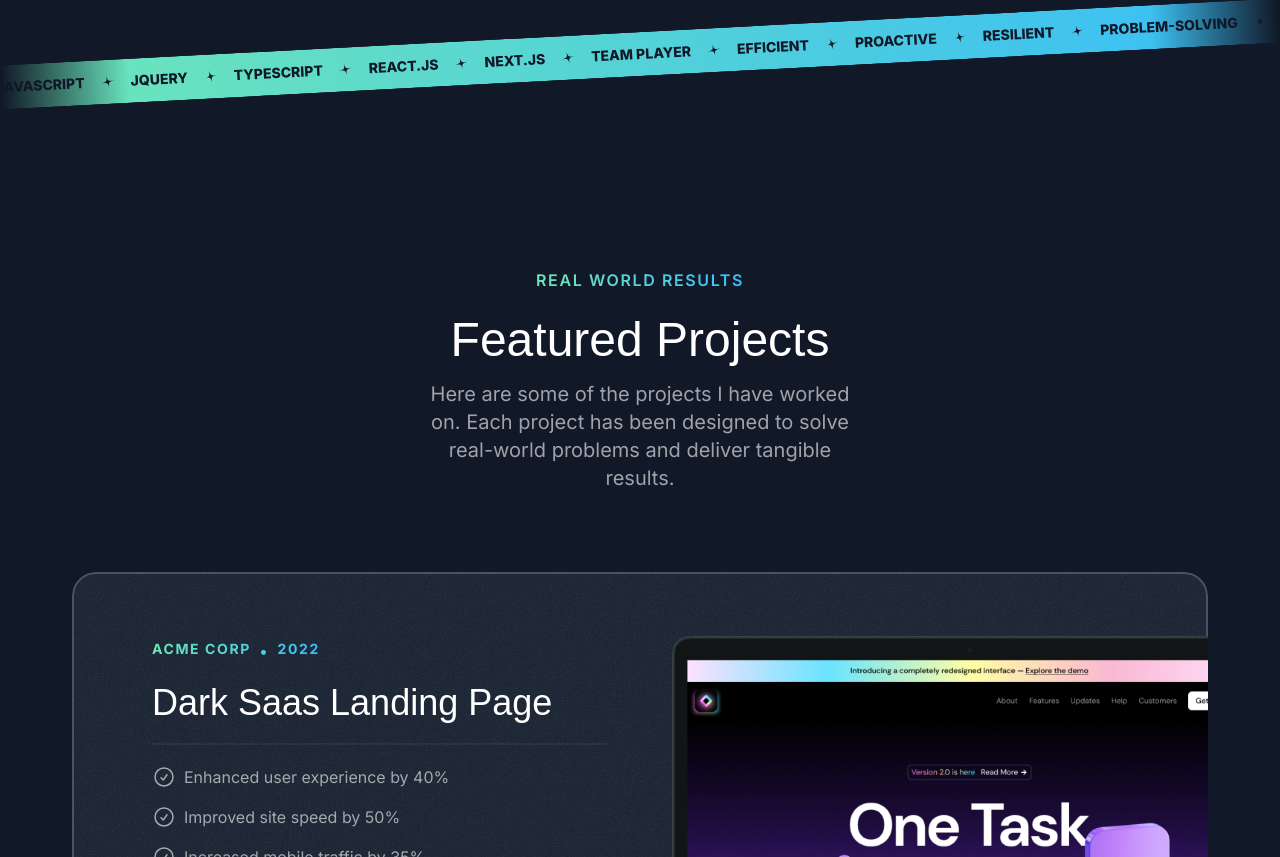
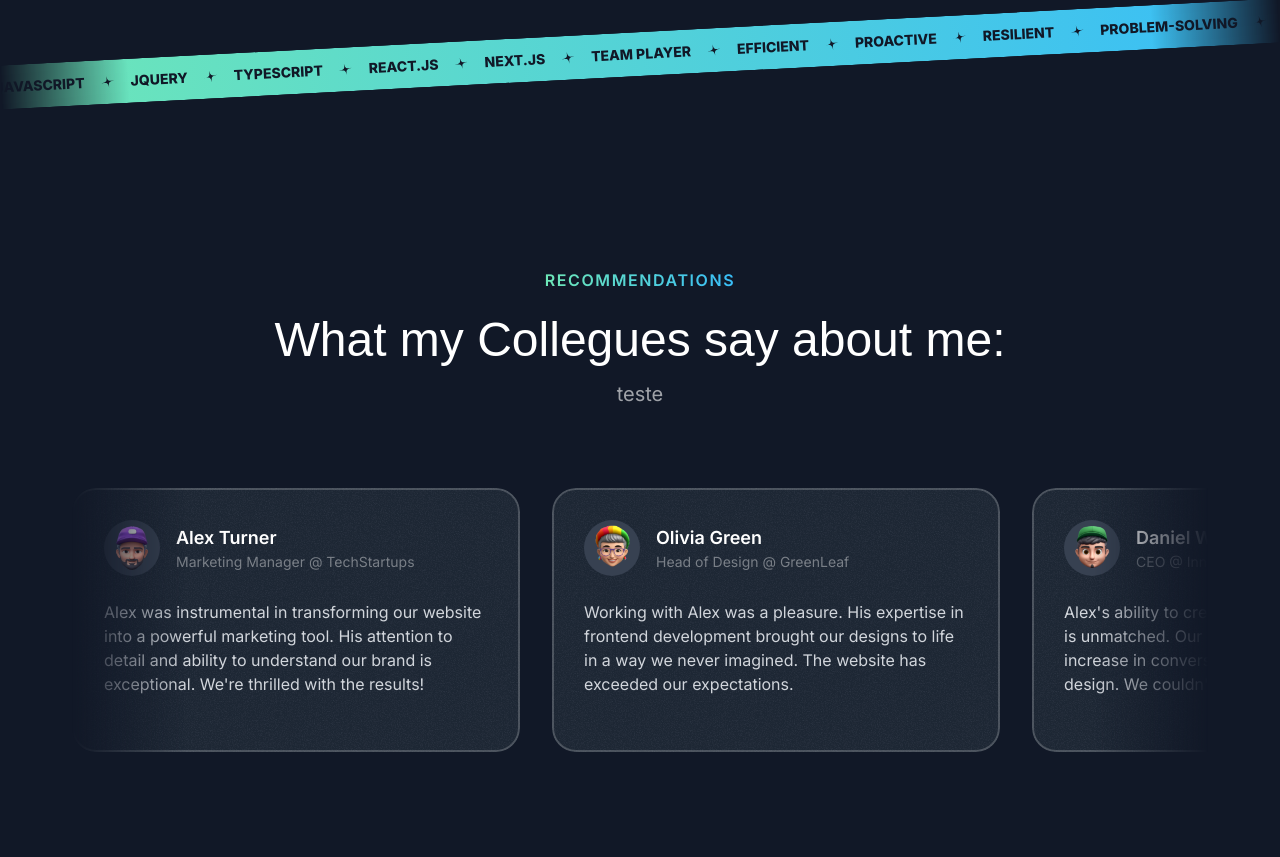
Before and after one commit to juanevangelista1/juan-evangelista-frontend-portifolio, a Next.js app: page / in a window 1280 px wide. Shown: the part 2885-3742 px from the top of the page. Built offline with nearby package versions, Linux system fonts and the light colour scheme; a web font is replaced by a local one.

Commit message:
Add testimonial and about sections

```diff
--- a/src/app/globals.css
+++ b/src/app/globals.css
@@ -29,7 +29,10 @@
         @apply font-serif text-3xl md:text-5xl  text-center mt-6;
     }
     .card-projects-style {
-        @apply bg-gray-800 rounded-3xl relative z-0 overflow-hidden  after:-z-10 after:content-[""] after:absolute after:inset-0 after:outline-2 after:outline after:-outline-offset-2 after:rounded-3xl after:outline-white/20 px-8 pt-8 md:pt-12 md:px-10 lg:pt-16 lg:px-20 after:pointer-events-none;
+        @apply bg-gray-800 rounded-3xl relative z-0 overflow-hidden  after:-z-10 after:content-[""] after:absolute after:inset-0 after:outline-2 after:outline after:-outline-offset-2 after:rounded-3xl after:outline-white/20 after:pointer-events-none p-6;
+    }
+    .mask-image {
+       @apply [mask-image:linear-gradient(to_right,transparent,black_10%,black_90%,transparent)]
     }
 }
 
--- a/src/app/page.tsx
+++ b/src/app/page.tsx
@@ -3,15 +3,17 @@ import { Header } from '@/sections/Header';
 import { HeroSection } from '@/sections/Hero';
 import { ProjectsSection } from '@/sections/Projects';
 import { TapeSection } from '@/sections/Tape';
+import { TestimonialsSection } from '@/sections/Testimonials';
 
 export default function Home() {
 	return (
 		<div>
 			<Header />
 			<HeroSection />
+			<ProjectsSection />
+			<TapeSection />
+			<TestimonialsSection />
 			<AboutSection />
-			<TapeSection />
-			<ProjectsSection />
 		</div>
 	);
 }
--- /dev/null
+++ b/src/components/cards/cards.tsx
@@ -0,0 +1,18 @@
+import grainImage from '@/assets/images/grain.jpg';
+import { PropsWithChildren } from 'react';
+import { twMerge } from 'tailwind-merge';
+
+export function Cards({ className, children }: PropsWithChildren<{ className?: string }>) {
+	return (
+		<>
+			<div className={twMerge('card-projects-style', className)}>
+				<div
+					className='absolute inset-0 -z-10 opacity-5'
+					style={{
+						backgroundImage: `url(${grainImage.src})`,
+					}}></div>
+				{children}
+			</div>
+		</>
+	);
+}
--- a/src/components/projectsContent/projectsContent.tsx
+++ b/src/components/projectsContent/projectsContent.tsx
@@ -1,9 +1,9 @@
+import { Cards } from '../cards/cards';
 import darkSaasLandingPage from '@/assets/images/dark-saas-landing-page.png';
 import lightSaasLandingPage from '@/assets/images/light-saas-landing-page.png';
 import aiStartupLandingPage from '@/assets/images/ai-startup-landing-page.png';
 import CheckCircleIcon from '@/assets/icons/check-circle.svg';
 import ArrowUpRightIcon from '@/assets/icons/arrow-up-right.svg';
-import grainImage from '@/assets/images/grain.jpg';
 import Image from 'next/image';
 
 const portfolioProjects = [
@@ -49,14 +49,9 @@ export function ProjectsContent() {
 	return (
 		<div className='flex flex-col mt-10 md:mt-20 gap-20 '>
 			{portfolioProjects.map((project) => (
-				<div
-					className='card-projects-style'
+				<Cards
+					className='card-projects-style pb-0 px-8 pt-8 md:pt-12 md:px-10 lg:pt-16 lg:px-20'
 					key={project.title}>
-					<div
-						className='absolute inset-0 -z-10 opacity-5'
-						style={{
-							backgroundImage: `url(${grainImage.src})`,
-						}}></div>
 					<div className='lg:grid lg:grid-cols-2 lg:gap-16 '>
 						<div className='lg:pb-16'>
 							<div className='text-gradients-blue-to-green inline-flex gap-2'>
@@ -95,7 +90,7 @@ export function ProjectsContent() {
 							/>
 						</div>
 					</div>
-				</div>
+				</Cards>
 			))}
 		</div>
 	);
--- /dev/null
+++ b/src/components/sectionHeader/sectionHeader.tsx
@@ -0,0 +1,21 @@
+export function SectionHeader({
+	title,
+	eyebrow,
+	description,
+}: {
+	title: string;
+	eyebrow: string;
+	description: string;
+}) {
+	return (
+		<>
+			<div className='flex justify-center'>
+				<p className='text-gradients-blue-to-green text-center font-semibold'>{eyebrow}</p>
+			</div>
+			<h2 className='title-project-section'>{title}</h2>
+			<p className='text-center md:text-lg lg:text-xl text-white/60 mt-4 max-w-md mx-auto '>
+				{description}
+			</p>
+		</>
+	);
+}
--- /dev/null
+++ b/src/components/techIcon/techIcon.tsx
@@ -0,0 +1,6 @@
+import React from 'react';
+
+export function TechIcon({ component }: { component: React.ElementType }) {
+	const Component = component;
+	return <Component className='size-10 ' />;
+}
--- a/src/sections/About.tsx
+++ b/src/sections/About.tsx
@@ -1,20 +1,111 @@
-import { ProjectsContent } from '@/components/projectsContent/projectsContent';
+import { Cards } from '@/components/cards/cards';
+import { SectionHeader } from '@/components/sectionHeader/sectionHeader';
+import StarIcon from '@/assets/icons/star.svg';
+import JavascriptIcon from '@/assets/icons/square-js.svg';
+import ReacttIcon from '@/assets/icons/react.svg';
+import HtmlIcon from '@/assets/icons/html5.svg';
+import CssIcon from '@/assets/icons/css3.svg';
+import GithubIcon from '@/assets/icons/github.svg';
+import { TechIcon } from '@/components/techIcon/techIcon';
+
+const toolBoxItems = [
+	{
+		title: 'Javascript',
+		iconType: JavascriptIcon,
+	},
+	{
+		title: 'React',
+		iconType: ReacttIcon,
+	},
+	{
+		title: 'HTML5',
+		iconType: HtmlIcon,
+	},
+	{
+		title: 'CSS3',
+		iconType: CssIcon,
+	},
+	{
+		title: 'Github',
+		iconType: GithubIcon,
+	},
+];
+
+const hobbies = [
+	{
+		title: 'Go to the beach',
+		emoji: '🏝️',
+	},
+	{
+		title: 'Go to the stadium ',
+		emoji: '🏟️⚽',
+	},
+	{
+		title: 'I love animals',
+		emoji: '🐈‍⬛',
+	},
+	{
+		title: 'Exercises',
+		emoji: '🏋️‍♂️',
+	},
+	{
+		title: 'Video Games',
+		emoji: '🕹️',
+	},
+	{
+		title: 'Movies and Series',
+		emoji: '📺',
+	},
+];
 
 export const AboutSection = () => {
 	return (
-		<section className='pb-16 lg:py-24 '>
+		<section className='py-20'>
 			<div className='container'>
-				<div>
-					<div className='flex justify-center'>
-						<p className='text-gradients-blue-to-green text-center font-semibold'>Know me better</p>
-					</div>
-					<h2 className='title-project-section'>Featured Projects</h2>
-					<p className='text-center md:text-lg lg:text-xl text-white/60 mt-4 max-w-md mx-auto '>
-						Here are some of the projects I have worked on. Each project has been designed to solve
-						real-world problems and deliver tangible results.
-					</p>
-
-					<ProjectsContent />
+				<SectionHeader
+					eyebrow='Recommendations'
+					title='What my Collegues say about me:'
+					description='Learn more about who I am, what I do, and what inspires me'
+				/>
+				<div className='mt-20'>
+					<Cards>
+						<div className=''>
+							<div className='inline-flex '>
+								<StarIcon className='size-9' />
+								<h3>My Tool Box</h3>
+							</div>
+							<p className=''>
+								Explore the tecnologies and tools I use to craft exceptional digital experiences
+							</p>
+						</div>
+						<div className=''>
+							{toolBoxItems.map((item) => (
+								<div
+									className=''
+									key={item.title}>
+									<TechIcon component={item.iconType} />
+									<span>{item.title}</span>
+								</div>
+							))}
+						</div>
+					</Cards>
+					<Cards>
+						<div className=''>
+							<StarIcon />
+							<h3>Beyond the Code</h3>
+							<p className=''> Explore my interests and my hobbies beyond the digital</p>
+						</div>
+						<div className=''>
+							{hobbies.map((hobby) => (
+								<div
+									className=''
+									key={hobby.title}>
+									<span className=''>{hobby.title}</span>
+									<span className=''>{hobby.emoji}</span>
+								</div>
+							))}
+						</div>
+					</Cards>
 				</div>
 			</div>
 		</section>
--- a/src/sections/Projects.tsx
+++ b/src/sections/Projects.tsx
@@ -1,18 +1,17 @@
 import { ProjectsContent } from '@/components/projectsContent/projectsContent';
+import { SectionHeader } from '@/components/sectionHeader/sectionHeader';
 
 export const ProjectsSection = () => {
 	return (
 		<section className='pb-16 lg:py-24 '>
 			<div className='container'>
 				<div>
-					<div className='flex justify-center'>
-						<p className='text-gradients-blue-to-green text-center font-semibold'>Real World Results</p>
-					</div>
-					<h2 className='title-project-section'>Featured Projects</h2>
-					<p className='text-center md:text-lg lg:text-xl text-white/60 mt-4 max-w-md mx-auto '>
-						Here are some of the projects I have worked on. Each project has been designed to solve
-						real-world problems and deliver tangible results.
-					</p>
+					<SectionHeader
+						eyebrow='Real World Results'
+						title='Featured Projects'
+						description='Here are some of the projects I have worked on. Each project has been designed to solve
+						real-world problems and deliver tangible results.'
+					/>
 
 					<ProjectsContent />
 				</div>
--- a/src/sections/Tape.tsx
+++ b/src/sections/Tape.tsx
@@ -18,7 +18,7 @@ const words = [
 export const TapeSection = () => {
 	return (
 		<div className='py-16 lg:py-24'>
-			<div className='bg-gradient-to-r from-emerald-300 to-sky-400 overflow-x-clip -rotate-3 [mask-image:linear-gradient(to_right,transparent,black_10%,black_90%,transparent)]'>
+			<div className='bg-gradient-to-r from-emerald-300 to-sky-400 overflow-x-clip -rotate-3 mask-image'>
 				<div className='flex px-1 justify-center'>
 					<div className='flex flex-none gap-4 py-3 '>
 						{words.map((word) => (
--- a/src/sections/Testimonials.tsx
+++ b/src/sections/Testimonials.tsx
@@ -1,42 +1,84 @@
-import memojiAvatar1 from "@/assets/images/memoji-avatar-1.png";
-import memojiAvatar2 from "@/assets/images/memoji-avatar-2.png";
-import memojiAvatar3 from "@/assets/images/memoji-avatar-3.png";
-import memojiAvatar4 from "@/assets/images/memoji-avatar-4.png";
-import memojiAvatar5 from "@/assets/images/memoji-avatar-5.png";
+import memojiAvatar1 from '@/assets/images/memoji-avatar-1.png';
+import memojiAvatar2 from '@/assets/images/memoji-avatar-2.png';
+import memojiAvatar3 from '@/assets/images/memoji-avatar-3.png';
+import memojiAvatar4 from '@/assets/images/memoji-avatar-4.png';
+import memojiAvatar5 from '@/assets/images/memoji-avatar-5.png';
+import { SectionHeader } from '@/components/sectionHeader/sectionHeader';
+import Image from 'next/image';
+import { Cards } from '@/components/cards/cards';
 
 const testimonials = [
 	{
-    name: "Alex Turner",
-    position: "Marketing Manager @ TechStartups",
-    text: "Alex was instrumental in transforming our website into a powerful marketing tool. His attention to detail and ability to understand our brand is exceptional. We're thrilled with the results!",
+		name: 'Alex Turner',
+		position: 'Marketing Manager @ TechStartups',
+		text:
+			"Alex was instrumental in transforming our website into a powerful marketing tool. His attention to detail and ability to understand our brand is exceptional. We're thrilled with the results!",
 		avatar: memojiAvatar1,
 	},
 	{
-    name: "Olivia Green",
-    position: "Head of Design @ GreenLeaf",
-    text: "Working with Alex was a pleasure. His expertise in frontend development brought our designs to life in a way we never imagined. The website has exceeded our expectations.",
+		name: 'Olivia Green',
+		position: 'Head of Design @ GreenLeaf',
+		text:
+			'Working with Alex was a pleasure. His expertise in frontend development brought our designs to life in a way we never imagined. The website has exceeded our expectations.',
 		avatar: memojiAvatar2,
 	},
 	{
-    name: "Daniel White",
-    position: "CEO @ InnovateCo",
-    text: "Alex's ability to create seamless user experiences is unmatched. Our website has seen a significant increase in conversions since launching the new design. We couldn't be happier.",
+		name: 'Daniel White',
+		position: 'CEO @ InnovateCo',
+		text:
+			"Alex's ability to create seamless user experiences is unmatched. Our website has seen a significant increase in conversions since launching the new design. We couldn't be happier.",
 		avatar: memojiAvatar3,
 	},
 	{
-    name: "Emily Carter",
-    position: "Product Manager @ GlobalTech",
-    text: "Alex is a true frontend wizard. He took our complex product and transformed it into an intuitive and engaging user interface. We're already seeing positive feedback from our customers.",
+		name: 'Emily Carter',
+		position: 'Product Manager @ GlobalTech',
+		text:
+			"Alex is a true frontend wizard. He took our complex product and transformed it into an intuitive and engaging user interface. We're already seeing positive feedback from our customers.",
 		avatar: memojiAvatar4,
 	},
 	{
-    name: "Michael Brown",
-    position: "Director of IT @ MegaCorp",
-    text: "Alex's work on our website has been nothing short of exceptional. He's a talented developer who is also a great communicator. We highly recommend him.",
+		name: 'Michael Brown',
+		position: 'Director of IT @ MegaCorp',
+		text:
+			"Alex's work on our website has been nothing short of exceptional. He's a talented developer who is also a great communicator. We highly recommend him.",
 		avatar: memojiAvatar5,
 	},
 ];
 
 export const TestimonialsSection = () => {
-  return <div>Testimonials Section</div>;
+	return (
+		<div className='py-16 lg:py-24'>
+			<div className='container'>
+				<SectionHeader
+					eyebrow='Recommendations'
+					title='What my Collegues say about me:'
+					description='teste'
+				/>
+				<div className='mt-16 lg:mt-20 flex overflow-x-clip mask-image'>
+					<div className='flex flex-none gap-8 '>
+						{testimonials.map((testimonial) => (
+							<Cards
+								key={testimonial.name}
+								className='max-w-xs md:p-8 md:max-w-md '>
+								<div className='flex gap-4 items-center'>
+									<div className='size-14 bg-gray-700 inline-flex items-center justify-center rounded-full flex-shrink-0'>
+										<Image
+											src={testimonial.avatar}
+											alt={`${testimonial.name}'s avatar`}
+											className='max-h-full'
+										/>
+									</div>
+									<div className=''>
+										<h3 className='text-lg font-semibold text-white'>{testimonial.name}</h3>
+										<p className='text-sm text-white/40'>{testimonial.position}</p>
+									</div>
+								</div>
+								<p className='mt-4 md:mt-6 md:text-base text-sm text-gray-300'>{testimonial.text}</p>
+							</Cards>
+						))}
+					</div>
+				</div>
+			</div>
+		</div>
+	);
 };
```
Lines whose indentation alone changed are shown as unchanged.
